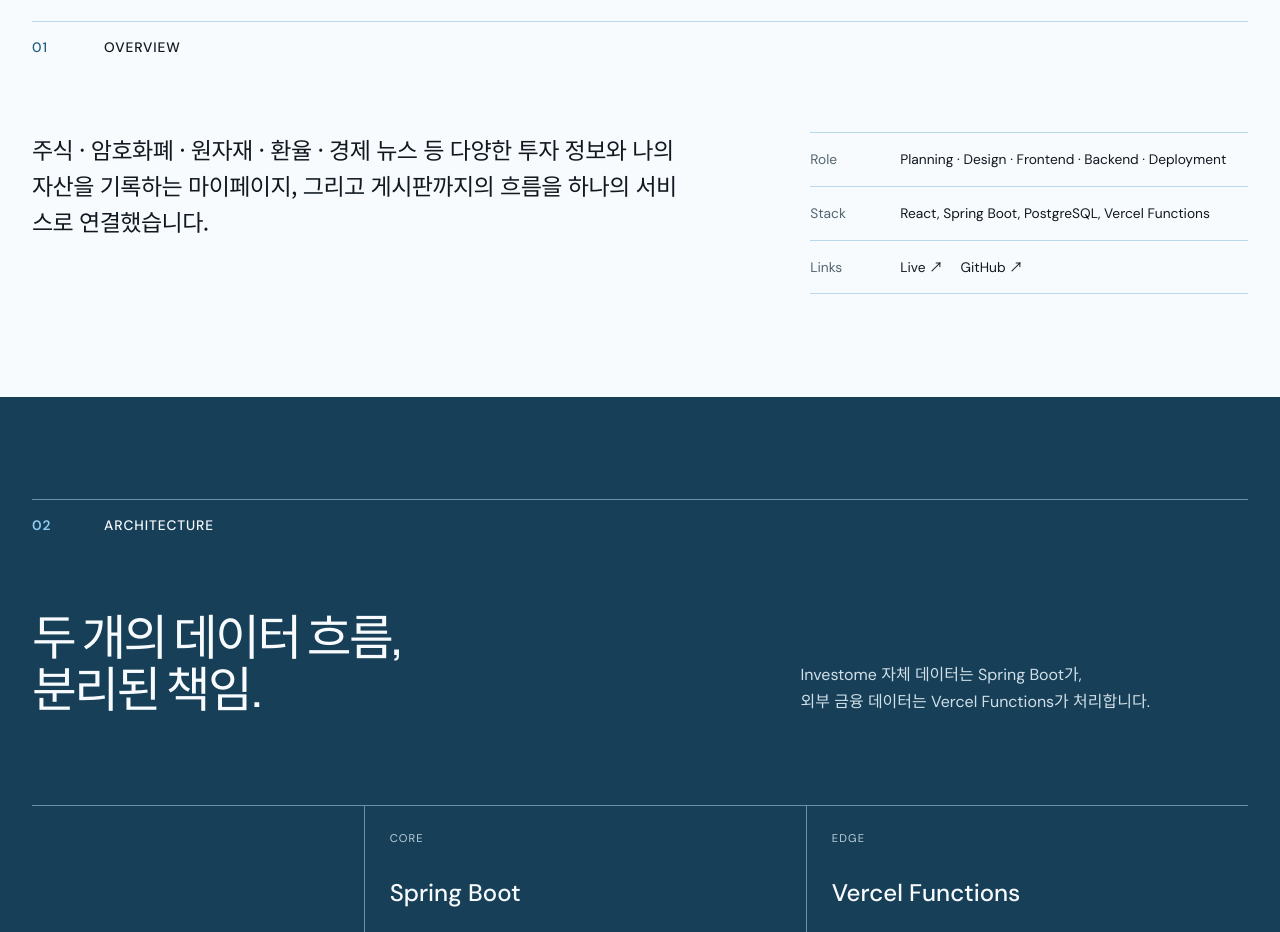
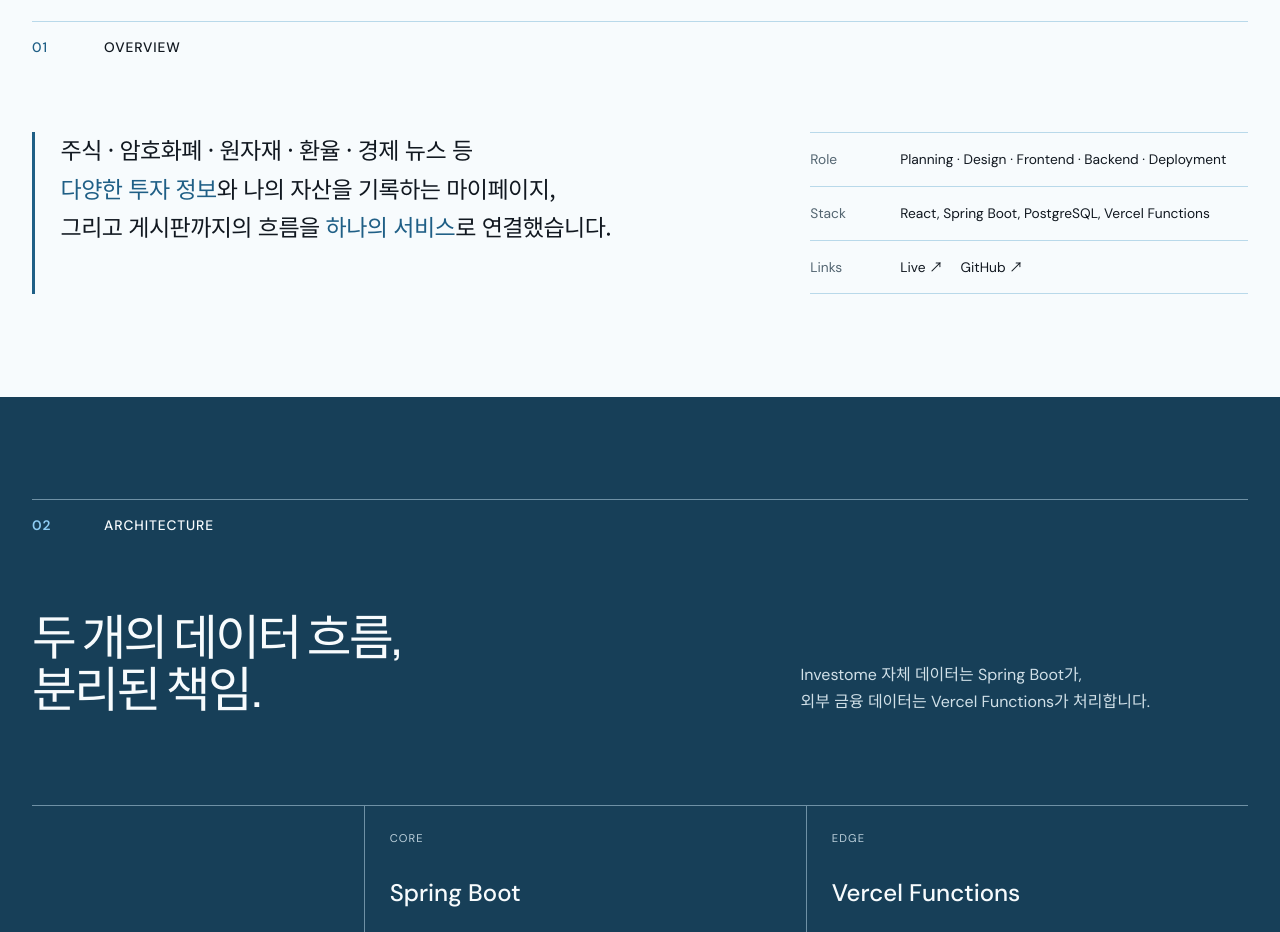
Before and after one commit to Kimdonggyu26/portfolio, a React (Vite) app: page /projects/investome in a window 1280 px wide. Shown: the part 1240-2172 px from the top of the page. Built offline with nearby package versions, Linux system fonts and the light colour scheme.

Commit message:
refine Investome overview typography

```diff
--- a/src/pages/InvestomeDetail.jsx
+++ b/src/pages/InvestomeDetail.jsx
@@ -24,7 +24,11 @@ export default function InvestomeDetail() {
       <section className="frame section-space detail-overview">
         <SectionLabel number="01">Overview</SectionLabel>
         <div className="overview-grid">
-          <p className="lead">주식 · 암호화폐 · 원자재 · 환율 · 경제 뉴스 등 다양한 투자 정보와 나의 자산을 기록하는 마이페이지, 그리고 게시판까지의 흐름을 하나의 서비스로 연결했습니다.</p>
+          <p className="lead">
+            <span className="overview-line">주식 · 암호화폐 · 원자재 · 환율 · 경제 뉴스 등</span>
+            <span className="overview-line"><strong>다양한 투자 정보</strong>와 나의 자산을 기록하는 마이페이지,</span>
+            <span className="overview-line">그리고 게시판까지의 흐름을 <strong>하나의 서비스</strong>로 연결했습니다.</span>
+          </p>
           <dl className="project-spec">
             <div><dt>Role</dt><dd>{project.role}</dd></div>
             <div><dt>Stack</dt><dd>{project.stack.join(', ')}</dd></div>
--- a/src/styles/global.css
+++ b/src/styles/global.css
@@ -604,3 +604,21 @@ button, input, textarea, select { font: inherit; }
     grid-template-columns: 2.18fr .82fr;
   }
 }
+
+
+/* Overview reading rhythm */
+.overview-grid .lead {
+  padding-left: clamp(20px, 2vw, 30px);
+  border-left: 3px solid var(--signal);
+}
+.overview-line {
+  display: block;
+}
+.overview-line strong {
+  color: var(--signal);
+  font-weight: 600;
+  white-space: nowrap;
+}
+.overview-line + .overview-line {
+  margin-top: .12em;
+}
```
